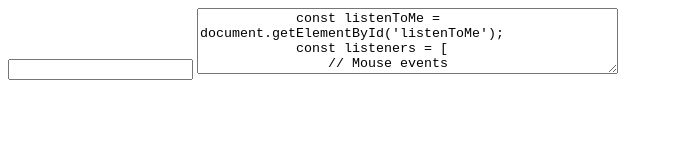
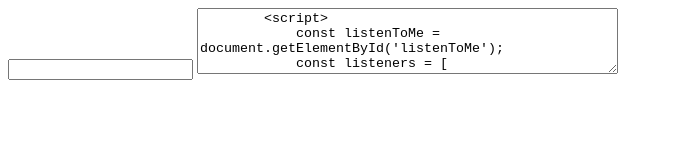
Before and after one commit to lauraexplora/lauraexplora.github.io, a plain HTML site: page index.html in a window 1280 px wide. Shown: the whole page, without its empty margins (0-673 px from the left). Drawn offline with Linux system fonts and the light colour scheme.

Commit message:
fix dumb typo

```diff
--- a/index.html
+++ b/index.html
@@ -1,7 +1,7 @@
 <html>
     <body>
         <input id="listenToMe" type="text">
-        <textarea rows="4" cols="50>
+        <textarea rows="4" cols="50">
         <script>
             const listenToMe = document.getElementById('listenToMe');
             const listeners = [
```
